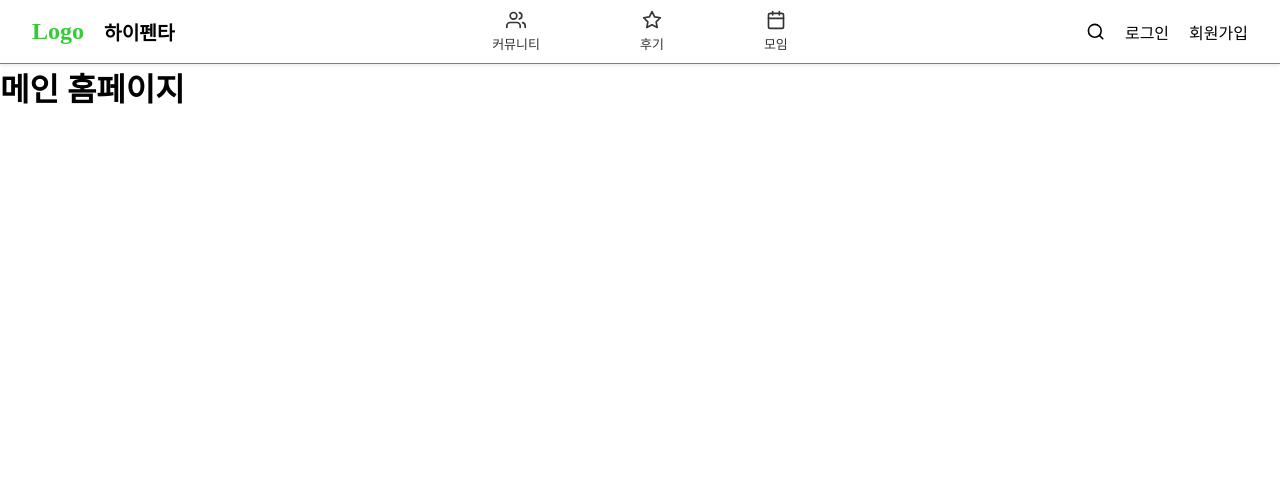
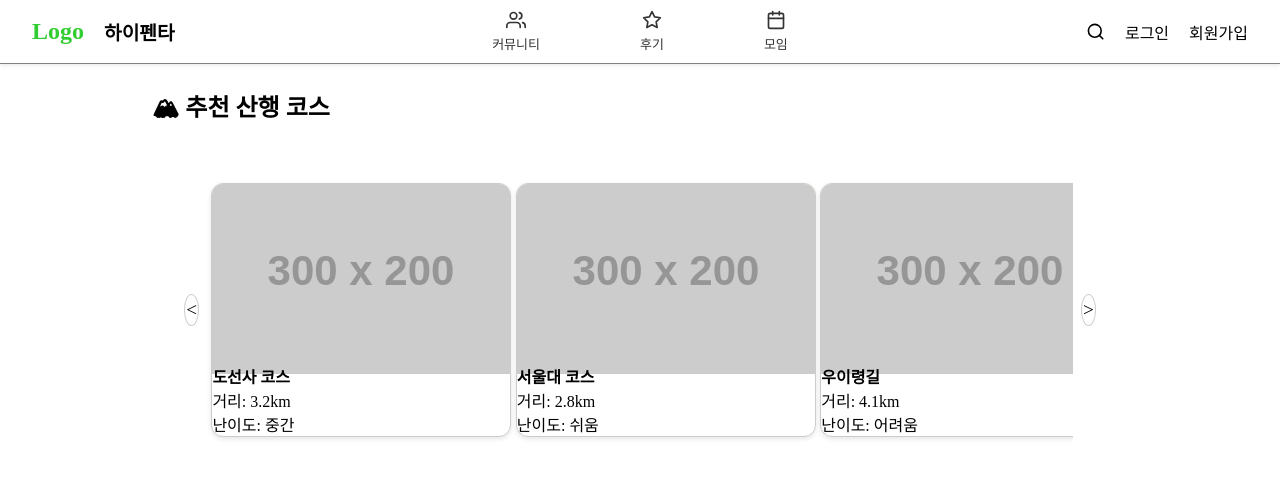
Before and after one commit to kimyk0101/hpm_react, a React (Vite) app: page / in a window 1280 px wide. Shown: the top 478 px of the page. Built offline with nearby package versions, Linux system fonts and the light colour scheme; no server answers.

Commit message:
[경민] 등산코스 카드 + 슬라이더 작업중
1. 등산 정보 카드 형태로 구성

2. 슬라이더 구현중

```diff
--- /dev/null
+++ b/src/components/Cards/trail/TrailCard.jsx
@@ -0,0 +1,15 @@
+// components/Main/TrailCard.jsx
+import TrailImage from "./TrailImage";
+import TrailDetails from "./TrailDetails";
+import "../../../css/TrailCard.css";
+
+const TrailCard = ({ image, mountainName, cardInfo }) => {
+  return (
+    <div className="slider-card">
+      <TrailImage image={image} mountainName={mountainName} />
+      <TrailDetails cardInfo={cardInfo} />
+    </div>
+  );
+};
+
+export default TrailCard;
--- /dev/null
+++ b/src/components/Cards/trail/TrailDetails.jsx
@@ -0,0 +1,13 @@
+const TrailDetails = ({ cardInfo }) => {
+  return (
+    <div className="card-details">
+      <p>
+        <strong>{cardInfo.name}</strong>
+      </p>
+      <p>거리: {cardInfo.distance}</p>
+      <p>난이도: {cardInfo.level}</p>
+    </div>
+  );
+};
+
+export default TrailDetails;
--- /dev/null
+++ b/src/components/Cards/trail/TrailImage.jsx
@@ -0,0 +1,9 @@
+const TrailImage = ({ image, mountainName }) => {
+  return (
+    <div className="image-area">
+      <img src={image} alt={mountainName} className="image" />
+    </div>
+  );
+};
+
+export default TrailImage;
--- /dev/null
+++ b/src/components/slider/DefaultSlider.jsx
@@ -0,0 +1,49 @@
+import React, { useRef } from "react";
+import "../../css/DefaultSlider.css";
+
+const DefaultSlider = ({ children, visibleCount = 3 }) => {
+  const sliderRef = useRef(null);
+
+  const scroll = (dir) => {
+    if (!sliderRef.current) return;
+
+    const containerWidth = sliderRef.current.offsetWidth;
+    const cardWidth = containerWidth / visibleCount;
+    const scrollValue = cardWidth * visibleCount;
+
+    sliderRef.current.scrollBy({
+      left: dir === "left" ? -scrollValue : scrollValue,
+      behavior: "smooth",
+    });
+  };
+
+  const cardWidthPercent = `${100 / visibleCount}%`;
+
+  return (
+    <div className="slider-wrapper">
+      <button className="slider-btn left" onClick={() => scroll("left")}>
+        {"<"}
+      </button>
+
+      <div className="slider-track" ref={sliderRef}>
+        {React.Children.map(children, (child, index) => (
+          <div
+            key={index}
+            style={{
+              flex: `0 0 ${cardWidthPercent}`,
+              maxWidth: cardWidthPercent,
+            }}
+          >
+            {child}
+          </div>
+        ))}
+      </div>
+
+      <button className="slider-btn right" onClick={() => scroll("right")}>
+        {">"}
+      </button>
+    </div>
+  );
+};
+
+export default DefaultSlider;
--- a/src/css/DefaultLayout.css
+++ b/src/css/DefaultLayout.css
@@ -1,3 +1,13 @@
-.main-content {
+.content-container {
+    max-width: 1024px;
+    margin: 0 auto;
+    padding: 1.5rem;
+    box-sizing: border-box;
+    /* background-color: white; */
+  }
+
+  .main-content {
+    /* background-color: #f5f5f5; */
+    min-height: 100vh;
     padding-top: 64px;
-}
+  }
--- /dev/null
+++ b/src/css/DefaultSlider.css
@@ -0,0 +1,49 @@
+/* GenericSlider.css */
+
+.slider-wrapper {
+    position: relative;
+    padding: 1rem 0;
+    display: flex;
+    align-items: center;
+  }
+
+  .slider-track {
+    display: flex;
+    overflow-x: auto;
+    scroll-behavior: smooth;
+    gap: 1rem;
+    padding: 0 1rem;
+    scrollbar-width: none;
+    box-sizing: border-box;
+  }
+
+  .slider-track > div {
+    box-sizing: border-box; /* ✅ 카드도 */
+    padding: 0.25rem;       /* 카드 간 간격을 여기서 설정 */
+  }
+
+  .slider-track::-webkit-scrollbar {
+    display: none;
+  }
+
+  .slider-btn {
+    background-color: #fff;
+    border: 1px solid #ccc;
+    border-radius: 50%;
+    width: 32px;
+    height: 32px;
+    font-size: 1.2rem;
+    cursor: pointer;
+    z-index: 10;
+    display: flex;
+    align-items: center;
+    justify-content: center;
+  }
+
+  .slider-btn.left {
+    margin-right: 0.5rem;
+  }
+
+  .slider-btn.right {
+    margin-left: 0.5rem;
+  }
--- /dev/null
+++ b/src/css/TrailCard.css
@@ -0,0 +1,77 @@
+/* TrailSlider.css */
+
+.slider-wrapper {
+    padding: 2rem;
+    position: relative;
+    max-width: 100%;
+  }
+
+  .slider-container {
+    position: relative;
+    display: flex;
+    align-items: center;
+  }
+
+  .slider-track {
+    display: flex;
+    gap: 1rem;
+    overflow-x: auto;
+    scroll-behavior: smooth;
+    padding: 1rem 0;
+    scrollbar-width: none;
+  }
+
+  .slider-track::-webkit-scrollbar {
+    display: none;
+  }
+
+  .slider-card {
+    min-width: 300px;
+    border: 1px solid #ccc;
+    border-radius: 12px;
+    overflow: hidden;
+    background-color: #fff;
+    box-shadow: 0 2px 5px rgba(0, 0, 0, 0.1);
+    flex-shrink: 0;
+  }
+
+  .image-area {
+    background-color: #d1f7c4; /* 연두색 */
+    height: 180px;
+    display: flex;
+    justify-content: center;
+    align-items: center;
+    font-weight: bold;
+  }
+
+  .trail-summary {
+    background-color: #cce5ff; /* 연하늘색 */
+    padding: 1rem;
+    font-size: 0.9rem;
+  }
+
+  .trail-details {
+    background-color: #f2f2f2; /* 회색 */
+    padding: 0.5rem 1rem;
+    font-size: 0.85rem;
+    color: #333;
+  }
+
+  .slider-btn {
+    background-color: #fff;
+    border: 1px solid #ccc;
+    border-radius: 50%;
+    width: 32px;
+    height: 32px;
+    font-size: 1.2rem;
+    cursor: pointer;
+    z-index: 10;
+  }
+
+  .slider-btn.left {
+    margin-right: 0.5rem;
+  }
+
+  .slider-btn.right {
+    margin-left: 0.5rem;
+  }
--- /dev/null
+++ b/src/data/trailData.js
@@ -0,0 +1,66 @@
+// trailData.js
+
+const trailData = [
+    {
+      id: 1,
+      image: "https://via.placeholder.com/300x200?text=북한산",
+      mountainName: "북한산",
+      cardInfo: {
+        name: "도선사 코스",
+        distance: "3.2km",
+        level: "중간",
+      },
+    },
+    {
+      id: 2,
+      image: "https://via.placeholder.com/300x200?text=관악산",
+      mountainName: "관악산",
+      cardInfo: {
+        name: "서울대 코스",
+        distance: "2.8km",
+        level: "쉬움",
+      },
+    },
+    {
+      id: 3,
+      image: "https://via.placeholder.com/300x200?text=도봉산",
+      mountainName: "도봉산",
+      cardInfo: {
+        name: "우이령길",
+        distance: "4.1km",
+        level: "어려움",
+      },
+    },
+    {
+      id: 4,
+      image: "https://via.placeholder.com/300x200?text=청계산",
+      mountainName: "청계산",
+      cardInfo: {
+        name: "옛골 코스",
+        distance: "2.5km",
+        level: "쉬움",
+      },
+    },
+    {
+      id: 5,
+      image: "https://via.placeholder.com/300x200?text=수락산",
+      mountainName: "수락산",
+      cardInfo: {
+        name: "수락폭포 코스",
+        distance: "3.8km",
+        level: "중간",
+      },
+    },
+    {
+      id: 6,
+      image: "https://via.placeholder.com/300x200?text=불암산",
+      mountainName: "불암산",
+      cardInfo: {
+        name: "상계동 코스",
+        distance: "3.1km",
+        level: "중간",
+      },
+    },
+  ];
+
+  export default trailData;
--- /dev/null
+++ b/src/layouts/ContentContainer.jsx
@@ -0,0 +1,9 @@
+//  전체 페이지 너비를 조절하는 레이아웃 컴포넌트
+
+import React from "react";
+
+const ContentContainer = ({ children }) => {
+  return <div className="content-container">{children}</div>;
+};
+
+export default ContentContainer;
--- a/src/layouts/DefaultLayout.jsx
+++ b/src/layouts/DefaultLayout.jsx
@@ -1,11 +1,14 @@
 import Header from "../components/Header/Header";
+import ContentContainer from "./ContentContainer";
 import "../css/DefaultLayout.css";
 // import Footer from "./Footer";
 
 const DefaultLayout = ({ children, headerProps }) => (
   <>
     <Header {...headerProps} />
-    <main className="main-content">{children}</main>
+    <main className="main-content">
+      <ContentContainer>{children}</ContentContainer>
+    </main>
     {/* <Footer /> */}
   </>
 );
--- a/src/pages/mainPage.jsx
+++ b/src/pages/mainPage.jsx
@@ -1,4 +1,7 @@
 import DefaultLayout from "../layouts/DefaultLayout";
+import DefaultSlider from "../components/slider/DefaultSlider";
+import TrailCard from "../components/Cards/trail/TrailCard";
+import trailData from "../data/trailData";
 import "../css/DefaultLayout.css";
 
 const MainHome = () => {
@@ -10,9 +13,17 @@ const MainHome = () => {
         showIcons: { search: true },
       }}
     >
-      <div classNmae="main-container">
-        <h1>메인 홈페이지</h1>
-      </div>
+      <h2>🏔 추천 산행 코스</h2>
+      <DefaultSlider visibleCount={3}>
+        {trailData.map((trail) => (
+          <TrailCard
+            key={trail.id}
+            image={trail.image}
+            mountainName={trail.mountainName}
+            cardInfo={trail.cardInfo}
+          />
+        ))}
+      </DefaultSlider>
     </DefaultLayout>
   );
 };
```
